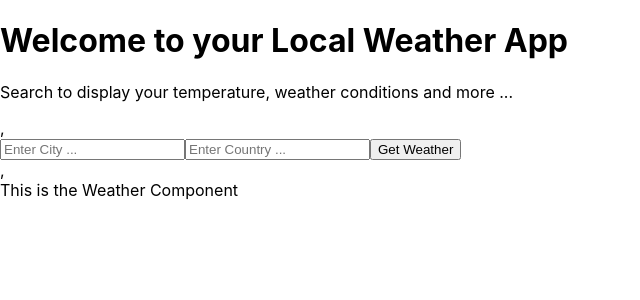
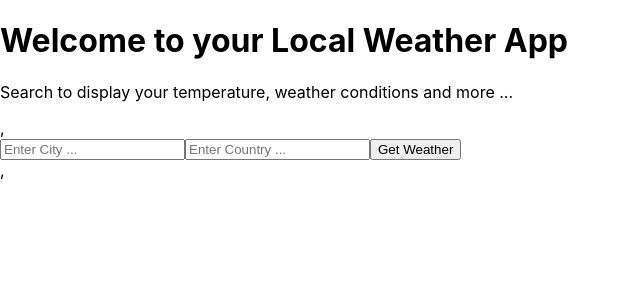
Before and after one commit to jflores353/weather-app, a React (Create React App) app: page / in a window 1280 px wide. Shown: the top 300 px of the page, without its empty margins (0-640 px from the left). Built offline with nearby package versions, Linux system fonts and the light colour scheme.

Commit message:
Used prop of temperature to display in DOM

```diff
--- a/src/Components/Weather.js
+++ b/src/Components/Weather.js
@@ -1,12 +1,8 @@
-import React, { Component } from 'react'
+import React, { Component } from "react";
 
 class Weather extends Component {
   render() {
-    return (
-      <div>
-        This is the Weather Component
-      </div>
-    )
+    return <div>{this.props.temperature}</div>;
   }
 }
 
```
